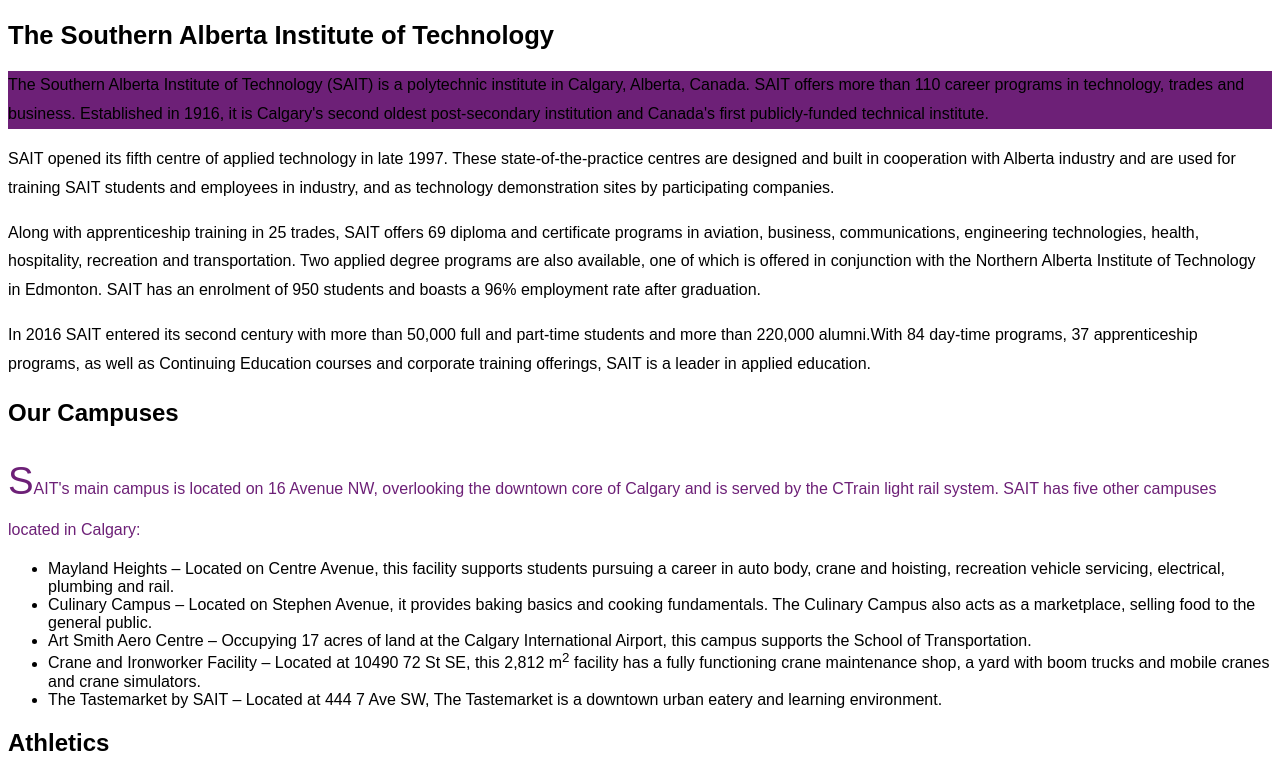
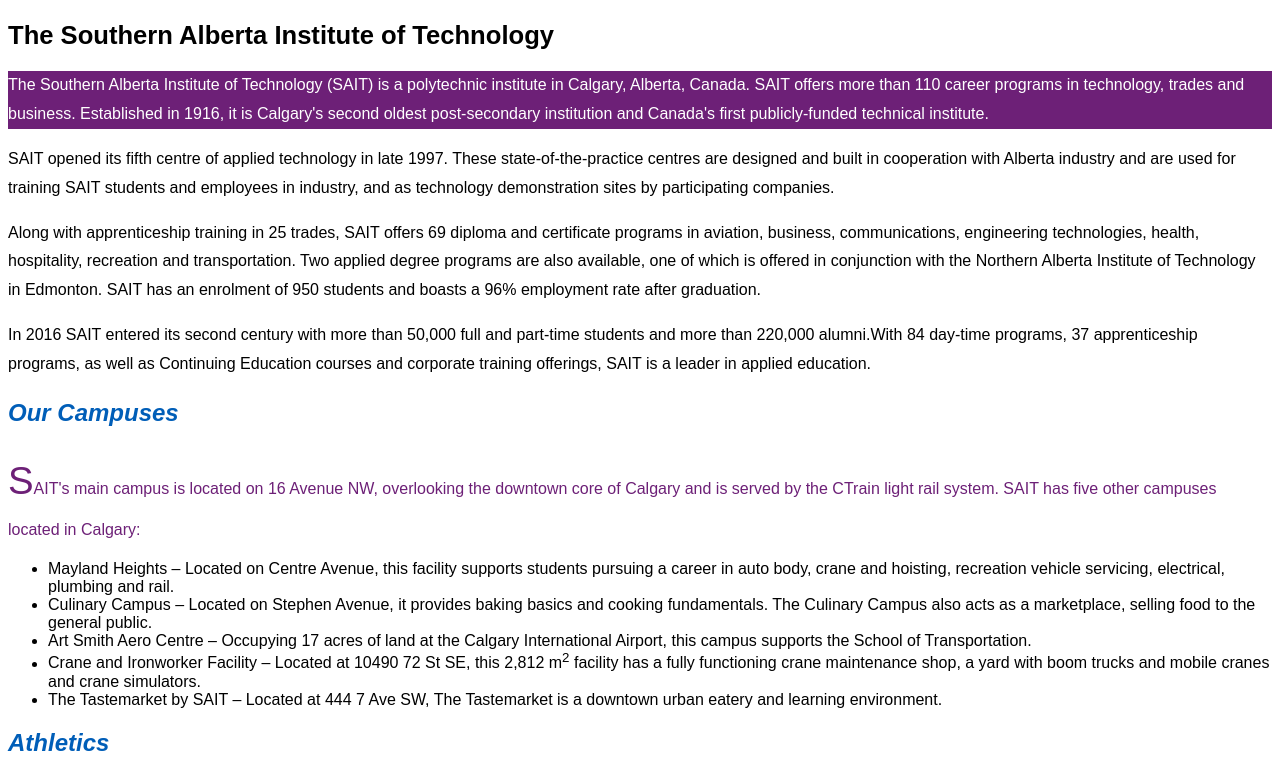
Before and after one commit to rodemanuele/Simple-Page-Styling, a plain HTML site: page index.html in a window 1280 px wide. Shown: the top 774 px of the page. Drawn offline with Linux system fonts and the light colour scheme.

Commit message:
Update styles.css

```diff
--- a/styles.css
+++ b/styles.css
@@ -4,6 +4,7 @@ body {
 
 h1 {
   font-size: 25.6px;
+  color: (218, 41, 28);
 }
 
 p {
@@ -11,7 +12,7 @@ p {
 }
 
 h2 {
-  font-color: rgb(0, 94, 184)
+  color: rgb(0, 94, 184);
   font-style: italic;
 }
 
@@ -37,5 +38,5 @@ h2 + ul {
 
 h1 + p {
   background-color: rgb(109, 32, 119);
-  font-color: rgb(255, 255, 255);
+  color: rgb(255, 255, 255);
 }
```
